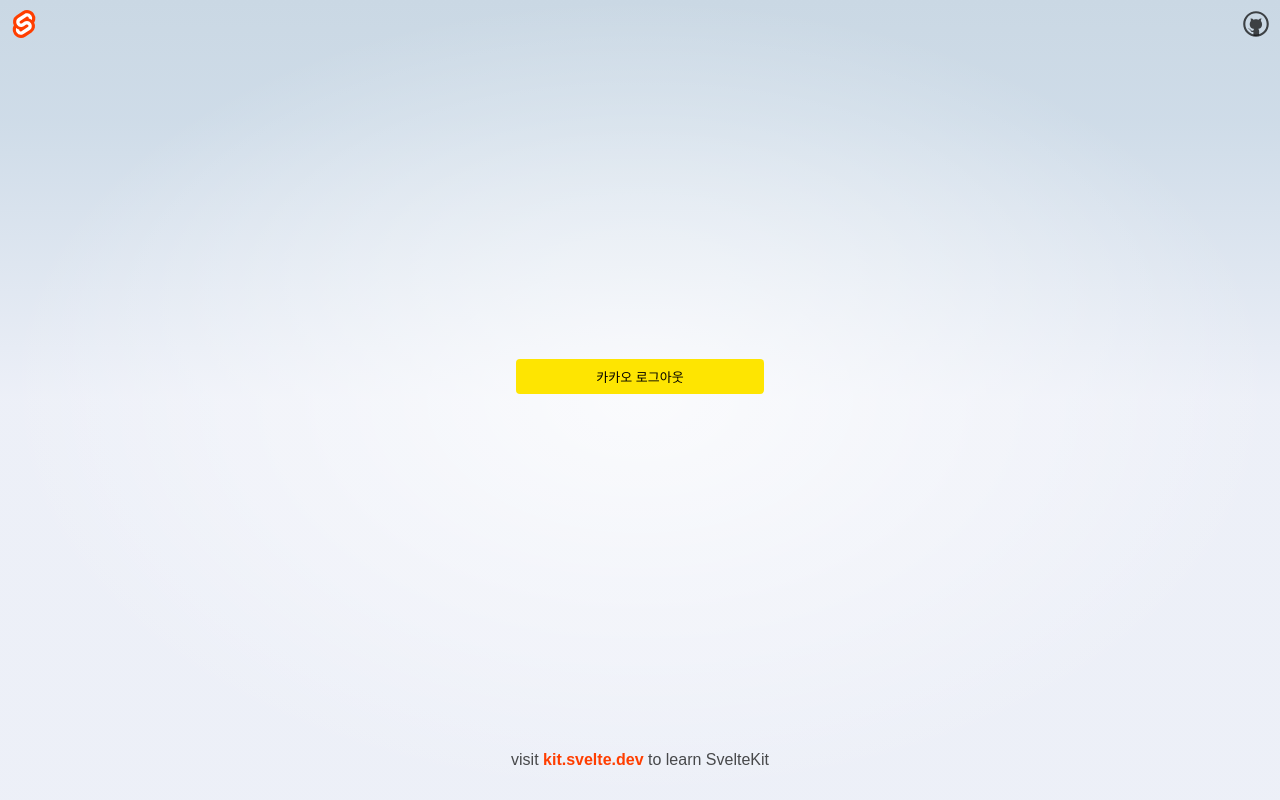
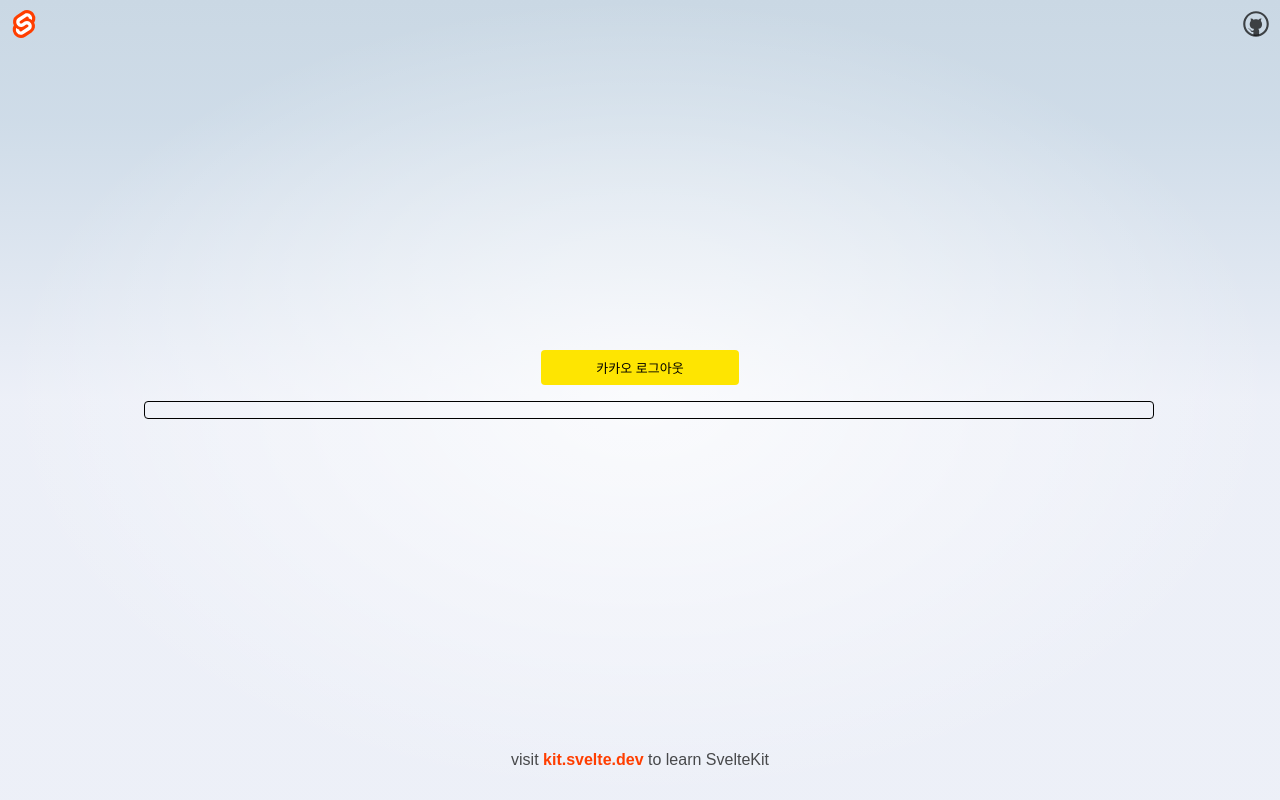
Before and after one commit to GeonWooPaeng/social_login, a SvelteKit app: page /login_result in a window 1280 px wide. Built offline with nearby package versions, Linux system fonts and the light colour scheme; no server answers.

Commit message:
style: user info border setting

```diff
--- a/src/routes/login_result/+page.svelte
+++ b/src/routes/login_result/+page.svelte
@@ -9,7 +9,7 @@
 		align-items: center;
 	}
 	.btn_kakao_logout_cls {
-		width: 25%;
+		width: 20%;
 		height: 35px;
 		margin-bottom: 16px;
 		outline: none;
@@ -20,6 +20,13 @@
 		text-align: center;
 		font-weight: 400;
 		cursor: pointer;
+	}
+	.div_user_info_cls {
+		width: 100%;
+		height: 100%;
+		padding: 8px;
+		border: 1px solid black;
+		border-radius: 4px;
 	}
 </style>
 
@@ -32,7 +39,9 @@
 	<div class="div_logout_container_cls">
 		<button on:click={on_click_kakao_logout} class="btn_kakao_logout_cls"> 카카오 로그아웃 </button>
 	</div>
-	{user_info}
+	<div class="div_user_info_cls">
+		{user_info}
+	</div>
 </div>
 
 <script>
```
